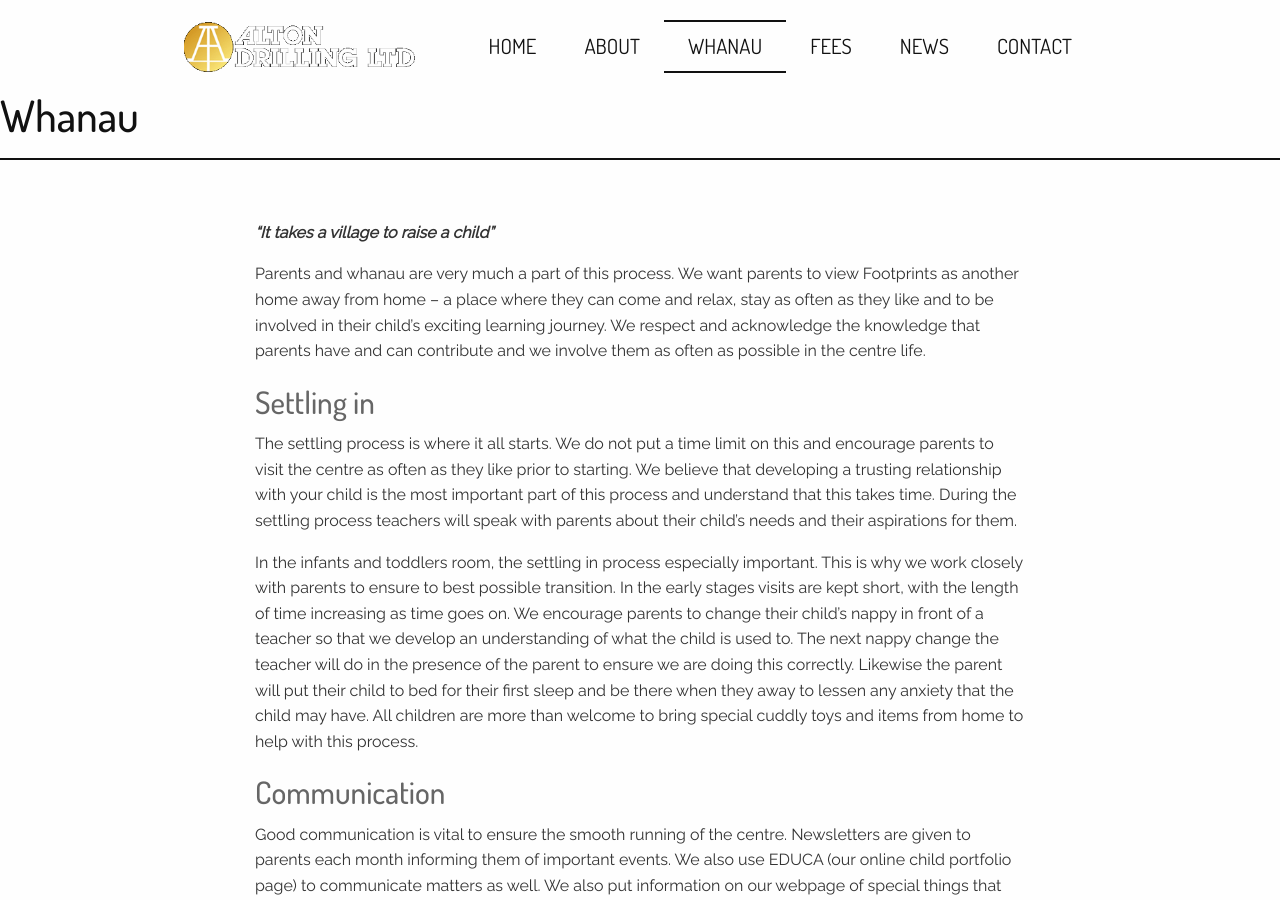
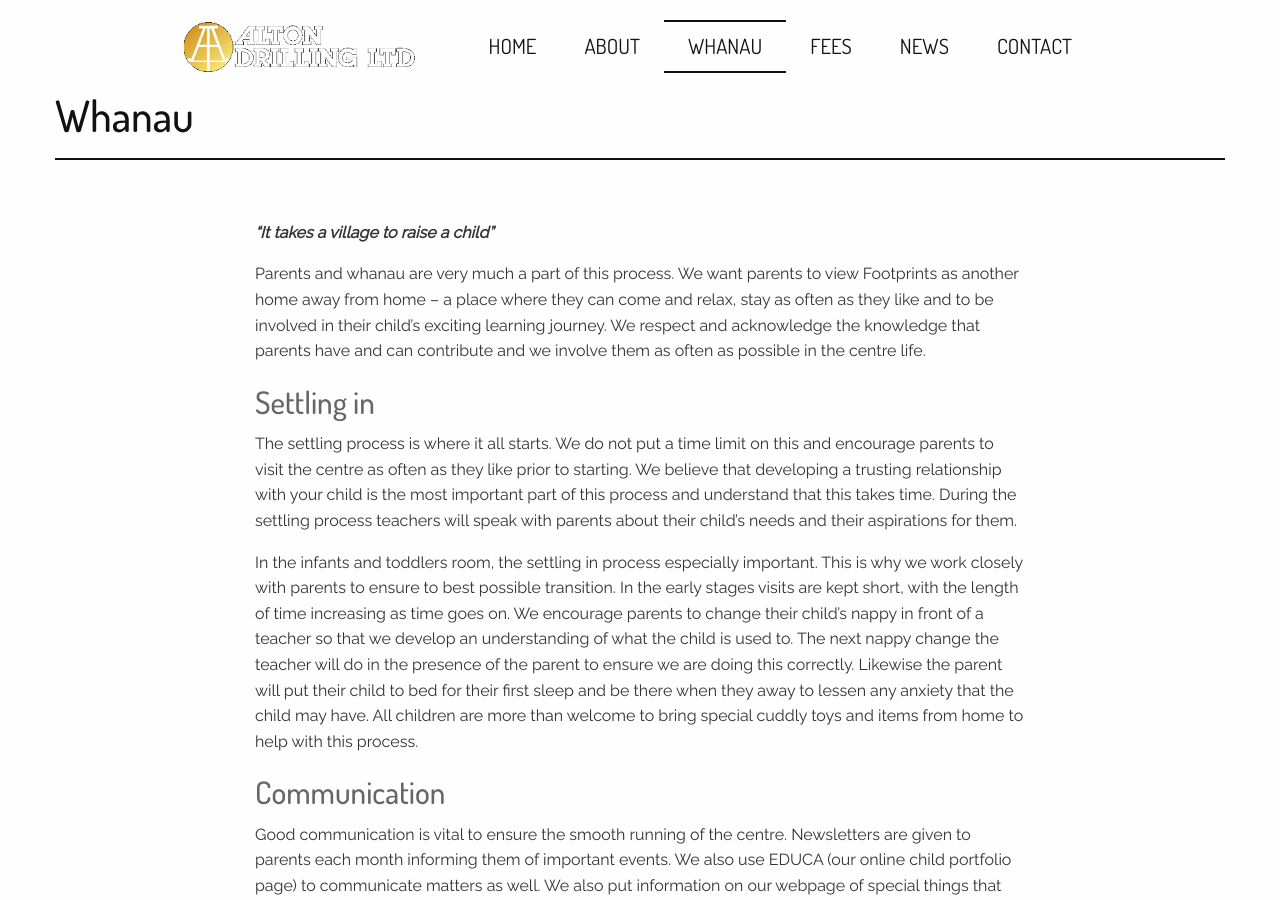
Before and after one commit to viv-b/footprints-preschool, a Jekyll site: the page built from whanau.html, in a window 1280 px wide and 900 px high. Built offline with Jekyll 4.4.1, drawn with Linux system fonts in a browser that asks for light colours; nearby versions of some CDN libraries.

Commit message:
Updated 'whanau.html' via CloudCannon

```diff
--- a/whanau.html
+++ b/whanau.html
@@ -4,11 +4,13 @@ meta_title:
 description:
 ---
 
-{% include heading.html %}
+
 
 <div class="wrapper-padding">
     <div class="grid-container padding-bottom">
         <div class="grid-x grid-margin-x">
+
+            {% include heading.html %}
 
             <div class="large-offset-2 large-8 cell">
                 <div class="editable">
```
